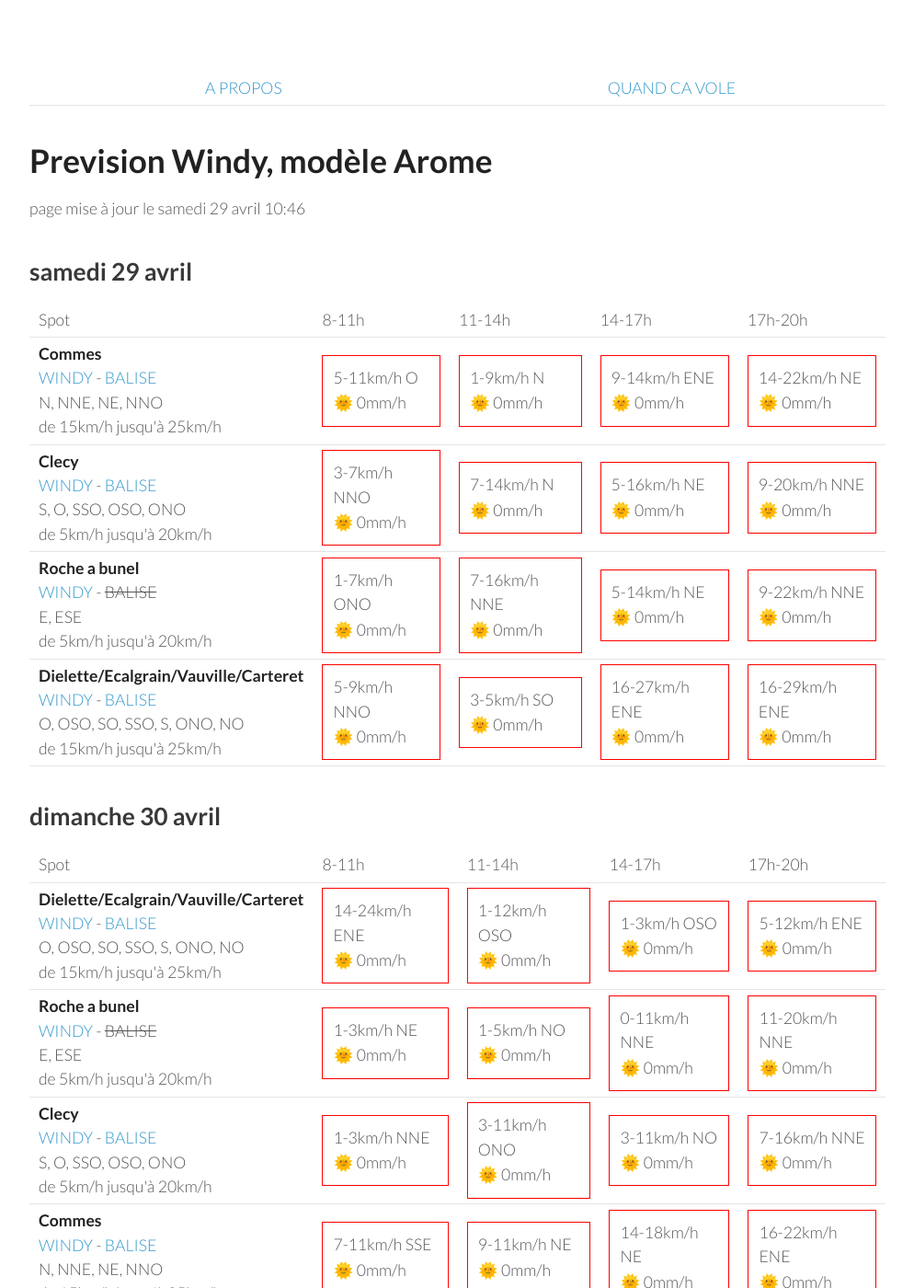
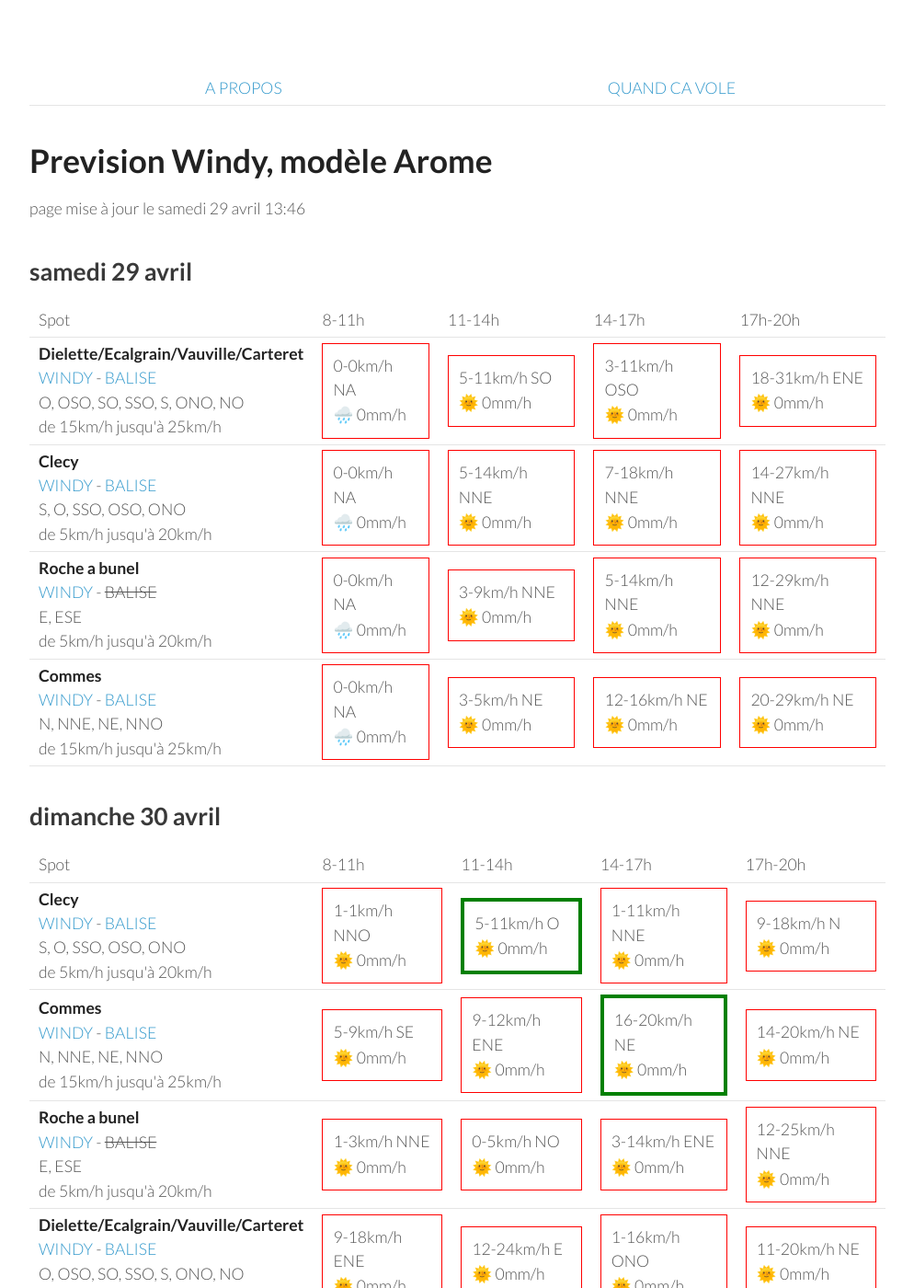
Before and after one commit to parapente-dans-le-nord/parapente-dans-le-nord.github.io, a Jekyll site: the page built from normandie.markdown, in a window 1280 px wide and 1400 px high. Shown: the whole window at 92% size, without its empty margins (26-1020 px from the left). Built offline with Jekyll 4.4.1, drawn with Linux system fonts in a browser that asks for light colours; some of the changed text lies outside the part shown.

Commit message:
update index.markdown

```diff
--- a/normandie.markdown
+++ b/normandie.markdown
@@ -7,7 +7,7 @@ title:  "Tous les spots"
 {: .links}
 
 # Prevision Windy, modèle Arome
-page mise à jour le samedi 29 avril 10:46
+page mise à jour le samedi 29 avril 13:46
 
 ## samedi 29 avril
 
@@ -22,43 +22,39 @@ page mise à jour le samedi 29 avril 10:46
       <td>17h-20h</td>
     </tr>
 <tr>
-        <td><strong>Commes</strong><br><a href="https://windy.com/49.346/-0.726?48.936,-0.726,8">WINDY</a> - <span class=""><a href="http://www.balisemeteo.com/balise.php?idBalise=158">BALISE</a> </span><br> <span class="vent-favorable">N, NNE, NE, NNO</span><br><span class="force-vent">de 15km/h jusqu'à 25km/h</span> </td>
+        <td><strong>Dielette/Ecalgrain/Vauville/Carteret</strong><br><a href="https://windy.com/49.650/-1.856?49.243,-1.856,8">WINDY</a> - <span class=""><a href="http://www.balisemeteo.com/balise.php?idBalise=81">BALISE</a> </span><br> <span class="vent-favorable">O, OSO, SO, SSO, S, ONO, NO</span><br><span class="force-vent">de 15km/h jusqu'à 25km/h</span> </td>
 
-            <td><div class="not-flyable"><p>5-11km/h O</p><p>🌞 0mm/h</p></div></td>
-            <td><div class="not-flyable"><p>1-9km/h N</p><p>🌞 0mm/h</p></div></td>
-            <td><div class="not-flyable"><p>9-14km/h ENE</p><p>🌞 0mm/h</p></div></td>
-            <td><div class="not-flyable"><p>14-22km/h NE</p><p>🌞 0mm/h</p></div></td>
-
+            <td><div class="not-flyable"><p>0-0km/h NA</p><p>🌧️ 0mm/h</p></div></td>
+            <td><div class="not-flyable"><p>5-11km/h SO</p><p>🌞 0mm/h</p></div></td>
+            <td><div class="not-flyable"><p>3-11km/h OSO</p><p>🌞 0mm/h</p></div></td>
+            <td><div class="not-flyable"><p>18-31km/h ENE</p><p>🌞 0mm/h</p></div></td>
 
     </tr>
 <tr>
         <td><strong>Clecy</strong><br><a href="https://windy.com/48.929/-0.470?48.516,-0.470,8">WINDY</a> - <span class=""><a href="http://www.balisemeteo.com/balise.php?idBalise=122">BALISE</a> </span><br> <span class="vent-favorable">S, O, SSO, OSO, ONO</span><br><span class="force-vent">de 5km/h jusqu'à 20km/h</span> </td>
 
-            <td><div class="not-flyable"><p>3-7km/h NNO</p><p>🌞 0mm/h</p></div></td>
-            <td><div class="not-flyable"><p>7-14km/h N</p><p>🌞 0mm/h</p></div></td>
-            <td><div class="not-flyable"><p>5-16km/h NE</p><p>🌞 0mm/h</p></div></td>
-            <td><div class="not-flyable"><p>9-20km/h NNE</p><p>🌞 0mm/h</p></div></td>
-
+            <td><div class="not-flyable"><p>0-0km/h NA</p><p>🌧️ 0mm/h</p></div></td>
+            <td><div class="not-flyable"><p>5-14km/h NNE</p><p>🌞 0mm/h</p></div></td>
+            <td><div class="not-flyable"><p>7-18km/h NNE</p><p>🌞 0mm/h</p></div></td>
+            <td><div class="not-flyable"><p>14-27km/h NNE</p><p>🌞 0mm/h</p></div></td>
 
     </tr>
 <tr>
         <td><strong>Roche a bunel</strong><br><a href="https://windy.com/48.993/-0.499?48.580,-0.499,8">WINDY</a> - <span class="no-balise"> BALISE </span><br> <span class="vent-favorable">E, ESE</span><br><span class="force-vent">de 5km/h jusqu'à 20km/h</span> </td>
 
-            <td><div class="not-flyable"><p>1-7km/h ONO</p><p>🌞 0mm/h</p></div></td>
-            <td><div class="not-flyable"><p>7-16km/h NNE</p><p>🌞 0mm/h</p></div></td>
-            <td><div class="not-flyable"><p>5-14km/h NE</p><p>🌞 0mm/h</p></div></td>
-            <td><div class="not-flyable"><p>9-22km/h NNE</p><p>🌞 0mm/h</p></div></td>
-
+            <td><div class="not-flyable"><p>0-0km/h NA</p><p>🌧️ 0mm/h</p></div></td>
+            <td><div class="not-flyable"><p>3-9km/h NNE</p><p>🌞 0mm/h</p></div></td>
+            <td><div class="not-flyable"><p>5-14km/h NNE</p><p>🌞 0mm/h</p></div></td>
+            <td><div class="not-flyable"><p>12-29km/h NNE</p><p>🌞 0mm/h</p></div></td>
 
     </tr>
 <tr>
-        <td><strong>Dielette/Ecalgrain/Vauville/Carteret</strong><br><a href="https://windy.com/49.650/-1.856?49.243,-1.856,8">WINDY</a> - <span class=""><a href="http://www.balisemeteo.com/balise.php?idBalise=81">BALISE</a> </span><br> <span class="vent-favorable">O, OSO, SO, SSO, S, ONO, NO</span><br><span class="force-vent">de 15km/h jusqu'à 25km/h</span> </td>
+        <td><strong>Commes</strong><br><a href="https://windy.com/49.346/-0.726?48.936,-0.726,8">WINDY</a> - <span class=""><a href="http://www.balisemeteo.com/balise.php?idBalise=158">BALISE</a> </span><br> <span class="vent-favorable">N, NNE, NE, NNO</span><br><span class="force-vent">de 15km/h jusqu'à 25km/h</span> </td>
 
-            <td><div class="not-flyable"><p>5-9km/h NNO</p><p>🌞 0mm/h</p></div></td>
-            <td><div class="not-flyable"><p>3-5km/h SO</p><p>🌞 0mm/h</p></div></td>
-            <td><div class="not-flyable"><p>16-27km/h ENE</p><p>🌞 0mm/h</p></div></td>
-            <td><div class="not-flyable"><p>16-29km/h ENE</p><p>🌞 0mm/h</p></div></td>
-
+            <td><div class="not-flyable"><p>0-0km/h NA</p><p>🌧️ 0mm/h</p></div></td>
+            <td><div class="not-flyable"><p>3-5km/h NE</p><p>🌞 0mm/h</p></div></td>
+            <td><div class="not-flyable"><p>12-16km/h NE</p><p>🌞 0mm/h</p></div></td>
+            <td><div class="not-flyable"><p>20-29km/h NE</p><p>🌞 0mm/h</p></div></td>
 
     </tr>
 
@@ -78,42 +74,42 @@ page mise à jour le samedi 29 avril 10:46
       <td>17h-20h</td>
     </tr>
 <tr>
-        <td><strong>Dielette/Ecalgrain/Vauville/Carteret</strong><br><a href="https://windy.com/49.650/-1.856?49.243,-1.856,8">WINDY</a> - <span class=""><a href="http://www.balisemeteo.com/balise.php?idBalise=81">BALISE</a> </span><br> <span class="vent-favorable">O, OSO, SO, SSO, S, ONO, NO</span><br><span class="force-vent">de 15km/h jusqu'à 25km/h</span> </td>
+        <td><strong>Clecy</strong><br><a href="https://windy.com/48.929/-0.470?48.516,-0.470,8">WINDY</a> - <span class=""><a href="http://www.balisemeteo.com/balise.php?idBalise=122">BALISE</a> </span><br> <span class="vent-favorable">S, O, SSO, OSO, ONO</span><br><span class="force-vent">de 5km/h jusqu'à 20km/h</span> </td>
 
-            <td><div class="not-flyable"><p>14-24km/h ENE</p><p>🌞 0mm/h</p></div></td>
-            <td><div class="not-flyable"><p>1-12km/h OSO</p><p>🌞 0mm/h</p></div></td>
-            <td><div class="not-flyable"><p>1-3km/h OSO</p><p>🌞 0mm/h</p></div></td>
-            <td><div class="not-flyable"><p>5-12km/h ENE</p><p>🌞 0mm/h</p></div></td>
+            <td><div class="not-flyable"><p>1-1km/h NNO</p><p>🌞 0mm/h</p></div></td>
+            <td><div class="flyable"><p>5-11km/h O</p><p>🌞 0mm/h</p></div></td>
+            <td><div class="not-flyable"><p>1-11km/h NNE</p><p>🌞 0mm/h</p></div></td>
+            <td><div class="not-flyable"><p>9-18km/h N</p><p>🌞 0mm/h</p></div></td>
+
+
+    </tr>
+<tr>
+        <td><strong>Commes</strong><br><a href="https://windy.com/49.346/-0.726?48.936,-0.726,8">WINDY</a> - <span class=""><a href="http://www.balisemeteo.com/balise.php?idBalise=158">BALISE</a> </span><br> <span class="vent-favorable">N, NNE, NE, NNO</span><br><span class="force-vent">de 15km/h jusqu'à 25km/h</span> </td>
+
+            <td><div class="not-flyable"><p>5-9km/h SE</p><p>🌞 0mm/h</p></div></td>
+            <td><div class="not-flyable"><p>9-12km/h ENE</p><p>🌞 0mm/h</p></div></td>
+            <td><div class="flyable"><p>16-20km/h NE</p><p>🌞 0mm/h</p></div></td>
+            <td><div class="not-flyable"><p>14-20km/h NE</p><p>🌞 0mm/h</p></div></td>
 
 
     </tr>
 <tr>
         <td><strong>Roche a bunel</strong><br><a href="https://windy.com/48.993/-0.499?48.580,-0.499,8">WINDY</a> - <span class="no-balise"> BALISE </span><br> <span class="vent-favorable">E, ESE</span><br><span class="force-vent">de 5km/h jusqu'à 20km/h</span> </td>
 
-            <td><div class="not-flyable"><p>1-3km/h NE</p><p>🌞 0mm/h</p></div></td>
-            <td><div class="not-flyable"><p>1-5km/h NO</p><p>🌞 0mm/h</p></div></td>
-            <td><div class="not-flyable"><p>0-11km/h NNE</p><p>🌞 0mm/h</p></div></td>
-            <td><div class="not-flyable"><p>11-20km/h NNE</p><p>🌞 0mm/h</p></div></td>
+            <td><div class="not-flyable"><p>1-3km/h NNE</p><p>🌞 0mm/h</p></div></td>
+            <td><div class="not-flyable"><p>0-5km/h NO</p><p>🌞 0mm/h</p></div></td>
+            <td><div class="not-flyable"><p>3-14km/h ENE</p><p>🌞 0mm/h</p></div></td>
+            <td><div class="not-flyable"><p>12-25km/h NNE</p><p>🌞 0mm/h</p></div></td>
 
 
     </tr>
 <tr>
-        <td><strong>Clecy</strong><br><a href="https://windy.com/48.929/-0.470?48.516,-0.470,8">WINDY</a> - <span class=""><a href="http://www.balisemeteo.com/balise.php?idBalise=122">BALISE</a> </span><br> <span class="vent-favorable">S, O, SSO, OSO, ONO</span><br><span class="force-vent">de 5km/h jusqu'à 20km/h</span> </td>
+        <td><strong>Dielette/Ecalgrain/Vauville/Carteret</strong><br><a href="https://windy.com/49.650/-1.856?49.243,-1.856,8">WINDY</a> - <span class=""><a href="http://www.balisemeteo.com/balise.php?idBalise=81">BALISE</a> </span><br> <span class="vent-favorable">O, OSO, SO, SSO, S, ONO, NO</span><br><span class="force-vent">de 15km/h jusqu'à 25km/h</span> </td>
 
-            <td><div class="not-flyable"><p>1-3km/h NNE</p><p>🌞 0mm/h</p></div></td>
-            <td><div class="not-flyable"><p>3-11km/h ONO</p><p>🌞 0mm/h</p></div></td>
-            <td><div class="not-flyable"><p>3-11km/h NO</p><p>🌞 0mm/h</p></div></td>
-            <td><div class="not-flyable"><p>7-16km/h NNE</p><p>🌞 0mm/h</p></div></td>
-
-
-    </tr>
-<tr>
-        <td><strong>Commes</strong><br><a href="https://windy.com/49.346/-0.726?48.936,-0.726,8">WINDY</a> - <span class=""><a href="http://www.balisemeteo.com/balise.php?idBalise=158">BALISE</a> </span><br> <span class="vent-favorable">N, NNE, NE, NNO</span><br><span class="force-vent">de 15km/h jusqu'à 25km/h</span> </td>
-
-            <td><div class="not-flyable"><p>7-11km/h SSE</p><p>🌞 0mm/h</p></div></td>
-            <td><div class="not-flyable"><p>9-11km/h NE</p><p>🌞 0mm/h</p></div></td>
-            <td><div class="not-flyable"><p>14-18km/h NE</p><p>🌞 0mm/h</p></div></td>
-            <td><div class="not-flyable"><p>16-22km/h ENE</p><p>🌞 0mm/h</p></div></td>
+            <td><div class="not-flyable"><p>9-18km/h ENE</p><p>🌞 0mm/h</p></div></td>
+            <td><div class="not-flyable"><p>12-24km/h E</p><p>🌞 0mm/h</p></div></td>
+            <td><div class="not-flyable"><p>1-16km/h ONO</p><p>🌞 0mm/h</p></div></td>
+            <td><div class="not-flyable"><p>11-20km/h NE</p><p>🌞 0mm/h</p></div></td>
 
 
     </tr>
@@ -144,22 +140,22 @@ page mise à jour le samedi 29 avril 10:46
 
     </tr>
 <tr>
-        <td><strong>Clecy</strong><br><a href="https://windy.com/48.929/-0.470?48.516,-0.470,8">WINDY</a> - <span class=""><a href="http://www.balisemeteo.com/balise.php?idBalise=122">BALISE</a> </span><br> <span class="vent-favorable">S, O, SSO, OSO, ONO</span><br><span class="force-vent">de 5km/h jusqu'à 20km/h</span> </td>
-
-            <td><div class="not-flyable"><p>9-18km/h NO</p><p>🌞 0mm/h</p></div></td>
-            <td><div class="not-flyable"><p>11-24km/h NO</p><p>🌞 0mm/h</p></div></td>
-            <td><div class="not-flyable"><p>14-31km/h NNO</p><p>🌧 0.8mm/h</p></div></td>
-            <td><div class="not-flyable"><p>16-35km/h NO</p><p>🌧 0.5mm/h</p></div></td>
-
-
-    </tr>
-<tr>
         <td><strong>Commes</strong><br><a href="https://windy.com/49.346/-0.726?48.936,-0.726,8">WINDY</a> - <span class=""><a href="http://www.balisemeteo.com/balise.php?idBalise=158">BALISE</a> </span><br> <span class="vent-favorable">N, NNE, NE, NNO</span><br><span class="force-vent">de 15km/h jusqu'à 25km/h</span> </td>
 
             <td><div class="not-flyable"><p>14-22km/h ONO</p><p>🌞 0mm/h</p></div></td>
             <td><div class="not-flyable"><p>20-31km/h NO</p><p>🌧 0.2mm/h</p></div></td>
             <td><div class="not-flyable"><p>18-33km/h NO</p><p>🌧 0.2mm/h</p></div></td>
             <td><div class="not-flyable"><p>20-37km/h NO</p><p>🌞 0mm/h</p></div></td>
+
+
+    </tr>
+<tr>
+        <td><strong>Clecy</strong><br><a href="https://windy.com/48.929/-0.470?48.516,-0.470,8">WINDY</a> - <span class=""><a href="http://www.balisemeteo.com/balise.php?idBalise=122">BALISE</a> </span><br> <span class="vent-favorable">S, O, SSO, OSO, ONO</span><br><span class="force-vent">de 5km/h jusqu'à 20km/h</span> </td>
+
+            <td><div class="not-flyable"><p>9-25km/h ONO</p><p>🌞 0mm/h</p></div></td>
+            <td><div class="not-flyable"><p>12-29km/h NO</p><p>🌧 0.5mm/h</p></div></td>
+            <td><div class="not-flyable"><p>16-35km/h ONO</p><p>🌧 0.5mm/h</p></div></td>
+            <td><div class="not-flyable"><p>16-37km/h NO</p><p>🌞 0mm/h</p></div></td>
 
 
     </tr>
@@ -192,10 +188,10 @@ page mise à jour le samedi 29 avril 10:46
 <tr>
         <td><strong>Clecy</strong><br><a href="https://windy.com/48.929/-0.470?48.516,-0.470,8">WINDY</a> - <span class=""><a href="http://www.balisemeteo.com/balise.php?idBalise=122">BALISE</a> </span><br> <span class="vent-favorable">S, O, SSO, OSO, ONO</span><br><span class="force-vent">de 5km/h jusqu'à 20km/h</span> </td>
 
-            <td><div class="flyable"><p>7-11km/h ONO</p><p>🌞 0mm/h</p></div></td>
-            <td><div class="not-flyable"><p>7-18km/h NNE</p><p>🌞 0mm/h</p></div></td>
-            <td><div class="not-flyable"><p>12-29km/h NNE</p><p>🌧 0.5mm/h</p></div></td>
-            <td><div class="not-flyable"><p>14-33km/h NNE</p><p>🌧 0.2mm/h</p></div></td>
+            <td><div class="not-flyable"><p>5-11km/h NO</p><p>🌞 0mm/h</p></div></td>
+            <td><div class="not-flyable"><p>7-20km/h NNE</p><p>🌞 0mm/h</p></div></td>
+            <td><div class="not-flyable"><p>12-27km/h NE</p><p>🌧 0.3mm/h</p></div></td>
+            <td><div class="not-flyable"><p>12-31km/h NNE</p><p>🌞 0mm/h</p></div></td>
 
 
     </tr>
@@ -256,16 +252,6 @@ page mise à jour le samedi 29 avril 10:46
 
     </tr>
 <tr>
-        <td><strong>Clecy</strong><br><a href="https://windy.com/48.929/-0.470?48.516,-0.470,8">WINDY</a> - <span class=""><a href="http://www.balisemeteo.com/balise.php?idBalise=122">BALISE</a> </span><br> <span class="vent-favorable">S, O, SSO, OSO, ONO</span><br><span class="force-vent">de 5km/h jusqu'à 20km/h</span> </td>
-
-            <td><div class="not-flyable"><p>7-20km/h ENE</p><p>🌞 0mm/h</p></div></td>
-            <td><div class="not-flyable"><p>12-31km/h E</p><p>🌞 0mm/h</p></div></td>
-            <td><div class="not-flyable"><p>14-35km/h ENE</p><p>🌞 0mm/h</p></div></td>
-            <td><div class="not-flyable"><p>16-37km/h ENE</p><p>🌞 0mm/h</p></div></td>
-
-
-    </tr>
-<tr>
         <td><strong>Commes</strong><br><a href="https://windy.com/49.346/-0.726?48.936,-0.726,8">WINDY</a> - <span class=""><a href="http://www.balisemeteo.com/balise.php?idBalise=158">BALISE</a> </span><br> <span class="vent-favorable">N, NNE, NE, NNO</span><br><span class="force-vent">de 15km/h jusqu'à 25km/h</span> </td>
 
             <td><div class="not-flyable"><p>16-27km/h ESE</p><p>🌞 0mm/h</p></div></td>
@@ -285,6 +271,16 @@ page mise à jour le samedi 29 avril 10:46
 
 
     </tr>
+<tr>
+        <td><strong>Clecy</strong><br><a href="https://windy.com/48.929/-0.470?48.516,-0.470,8">WINDY</a> - <span class=""><a href="http://www.balisemeteo.com/balise.php?idBalise=122">BALISE</a> </span><br> <span class="vent-favorable">S, O, SSO, OSO, ONO</span><br><span class="force-vent">de 5km/h jusqu'à 20km/h</span> </td>
+
+            <td><div class="not-flyable"><p>9-22km/h E</p><p>🌞 0mm/h</p></div></td>
+            <td><div class="not-flyable"><p>14-33km/h E</p><p>🌞 0mm/h</p></div></td>
+            <td><div class="not-flyable"><p>14-35km/h ENE</p><p>🌞 0mm/h</p></div></td>
+            <td><div class="not-flyable"><p>18-40km/h E</p><p>🌞 0mm/h</p></div></td>
+
+
+    </tr>
 
 </tbody>
 </table>
@@ -300,6 +296,16 @@ page mise à jour le samedi 29 avril 10:46
       <td>11-14h</td>
       <td>14-17h</td>
       <td>17h-20h</td>
+    </tr>
+<tr>
+        <td><strong>Clecy</strong><br><a href="https://windy.com/48.929/-0.470?48.516,-0.470,8">WINDY</a> - <span class=""><a href="http://www.balisemeteo.com/balise.php?idBalise=122">BALISE</a> </span><br> <span class="vent-favorable">S, O, SSO, OSO, ONO</span><br><span class="force-vent">de 5km/h jusqu'à 20km/h</span> </td>
+
+            <td><div class="not-flyable"><p>16-31km/h E</p><p>🌞 0mm/h</p></div></td>
+            <td><div class="not-flyable"><p>14-33km/h ESE</p><p>🌞 0mm/h</p></div></td>
+            <td><div class="not-flyable"><p>20-42km/h S</p><p>🌞 0mm/h</p></div></td>
+            <td><div class="not-flyable"><p>18-42km/h SSO</p><p>🌧 0.5mm/h</p></div></td>
+
+
     </tr>
 <tr>
         <td><strong>Roche a bunel</strong><br><a href="https://windy.com/48.993/-0.499?48.580,-0.499,8">WINDY</a> - <span class="no-balise"> BALISE </span><br> <span class="vent-favorable">E, ESE</span><br><span class="force-vent">de 5km/h jusqu'à 20km/h</span> </td>
```
